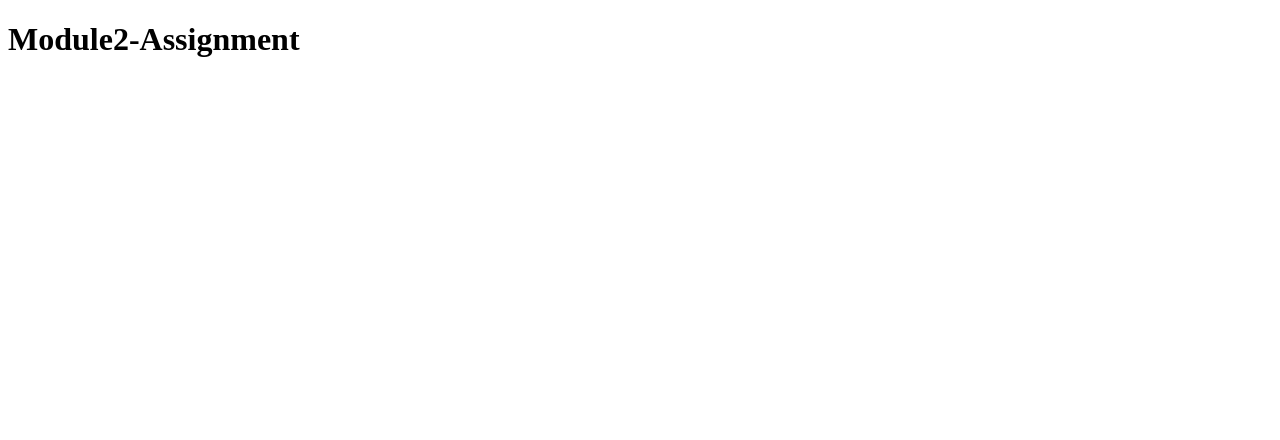
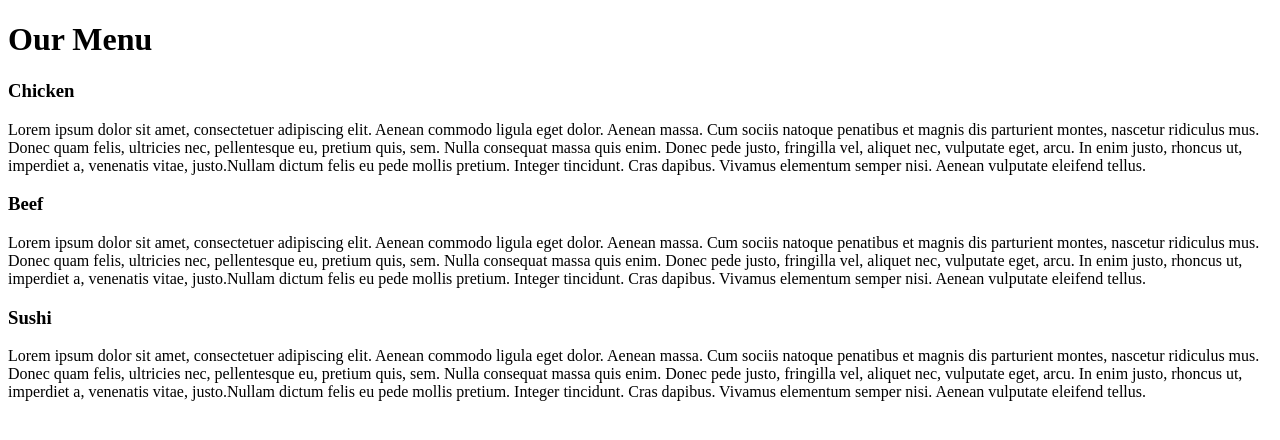
Before and after one commit to siyafazila/coursera-test, a plain HTML site: page site/module2-assignment/index.html in a window 1280 px wide. Drawn offline with Linux system fonts and the light colour scheme.

Commit message:
Added content into the webpage

```diff
--- a/site/module2-assignment/index.html
+++ b/site/module2-assignment/index.html
@@ -4,6 +4,19 @@
     <title>Module2-Assignment</title>
   </head>
   <body>
-    <h1>Module2-Assignment</h1>
+    <h1>Our Menu</h1>
+    <section>
+        <h3>Chicken</h3>
+        <p>Lorem ipsum dolor sit amet, consectetuer adipiscing elit. Aenean commodo ligula eget dolor. Aenean massa. Cum sociis natoque penatibus et magnis dis parturient montes, nascetur ridiculus mus. Donec quam felis, ultricies nec, pellentesque eu, pretium quis, sem. Nulla consequat massa quis enim. Donec pede justo, fringilla vel, aliquet nec, vulputate eget, arcu. In enim justo, rhoncus ut, imperdiet a, venenatis vitae, justo.Nullam dictum felis eu pede mollis pretium. Integer tincidunt. Cras dapibus. Vivamus elementum semper nisi. Aenean vulputate eleifend tellus.</p>
+    </section>
+    <section>
+        <h3>Beef</h3>
+        <p>Lorem ipsum dolor sit amet, consectetuer adipiscing elit. Aenean commodo ligula eget dolor. Aenean massa. Cum sociis natoque penatibus et magnis dis parturient montes, nascetur ridiculus mus. Donec quam felis, ultricies nec, pellentesque eu, pretium quis, sem. Nulla consequat massa quis enim. Donec pede justo, fringilla vel, aliquet nec, vulputate eget, arcu. In enim justo, rhoncus ut, imperdiet a, venenatis vitae, justo.Nullam dictum felis eu pede mollis pretium. Integer tincidunt. Cras dapibus. Vivamus elementum semper nisi. Aenean vulputate eleifend tellus.</p>
+    </section>
+    <section>
+        <h3>Sushi</h3>
+        <p>Lorem ipsum dolor sit amet, consectetuer adipiscing elit. Aenean commodo ligula eget dolor. Aenean massa. Cum sociis natoque penatibus et magnis dis parturient montes, nascetur ridiculus mus. Donec quam felis, ultricies nec, pellentesque eu, pretium quis, sem. Nulla consequat massa quis enim. Donec pede justo, fringilla vel, aliquet nec, vulputate eget, arcu. In enim justo, rhoncus ut, imperdiet a, venenatis vitae, justo.Nullam dictum felis eu pede mollis pretium. Integer tincidunt. Cras dapibus. Vivamus elementum semper nisi. Aenean vulputate eleifend tellus.</p>
+    </section>
+
   </body>
 </html>
```
